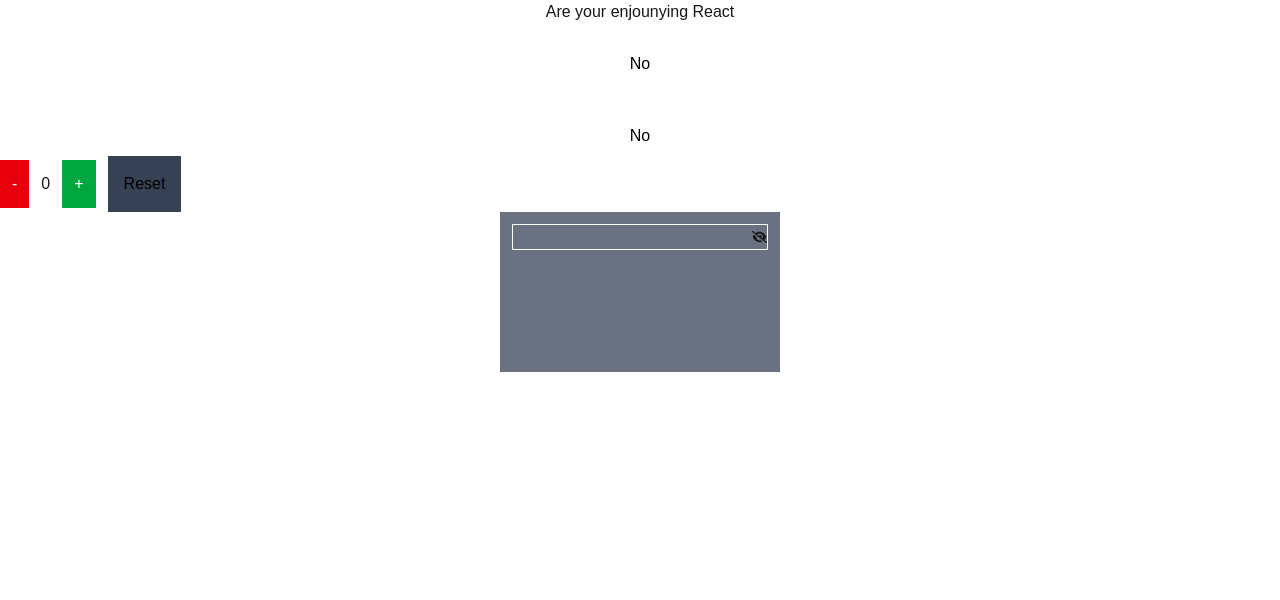
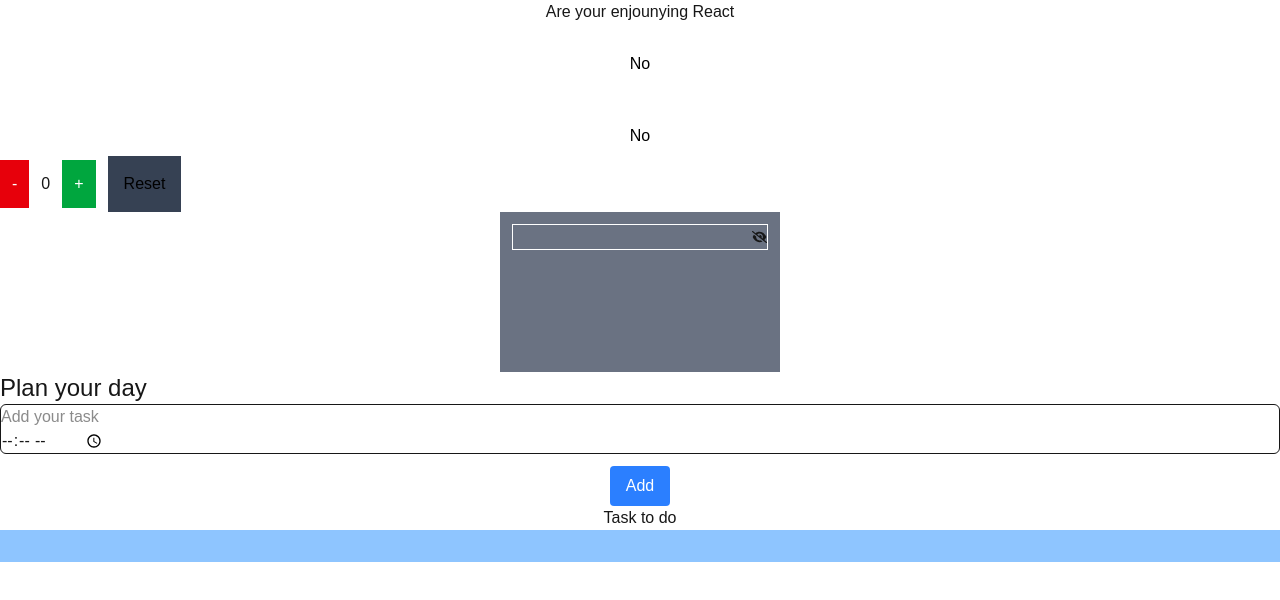
Before and after one commit to Awsome-obedeh/april-react, a Next.js app: page /about in a window 1280 px wide. Shown: the top 600 px of the page. Built offline with nearby package versions, Linux system fonts and the light colour scheme.

Commit message:
use state project

```diff
--- a/src/app/about/page.jsx
+++ b/src/app/about/page.jsx
@@ -1,6 +1,7 @@
 
 "use client"
 import Counter from '@/components/Counter'
+import Todo from '@/components/Todo'
 import React, { useState } from 'react'
 
 const AboutPage = () => {
@@ -26,6 +27,7 @@
       </div>
 
       <Counter/>
+      <Todo/>
     </div>
   )
 }
--- /dev/null
+++ b/src/components/Todo.jsx
@@ -0,0 +1,51 @@
+import React, { useState } from 'react'
+  import { FaCheck } from "react-icons/fa";
+
+const Todo = () => {
+    // use state to define our task properties
+    const [tasks, setTasks] = useState([])
+
+    const handleSubmit = (e) => {
+        // prevent the form default submission
+        e.preventDefault()
+        console.log(e)
+        const newTask = e.target[0].value
+        console.log(newTask)
+        // add the new value of task to the tasks array
+        setTasks([...tasks, newTask])
+
+
+    }
+
+    return (
+        <div>
+            <form action="" onSubmit={handleSubmit}>
+                <h3 className="text-2xl">Plan your day</h3>
+
+                <div className="border rounded-md">
+                    <input type="text" placeholder='Add your task' className='w-full' />
+                    <input type="time" />
+                </div>
+                <button className='bg-blue-500 px-4 py-2 mx-auto block mt-3 rounded-sm text-white'>Add</button>
+            </form>
+
+            <h2 className='text-center'>Task to do</h2>
+            <div className="flex justify-center bg-blue-300 p-4 flex-col gap-3 items-center">
+
+                {
+                    // display all tasks in the tasks use state
+                      tasks.map(task => (
+                        <p key={task} className="bg-gray-400 px-3 py-2 w-max flex flex-col items-center">
+                            {task}
+
+                        <FaCheck />
+                        </p>
+                    ))
+                }
+
+            </div>
+        </div>
+    )
+}
+
+export default Todo
```
